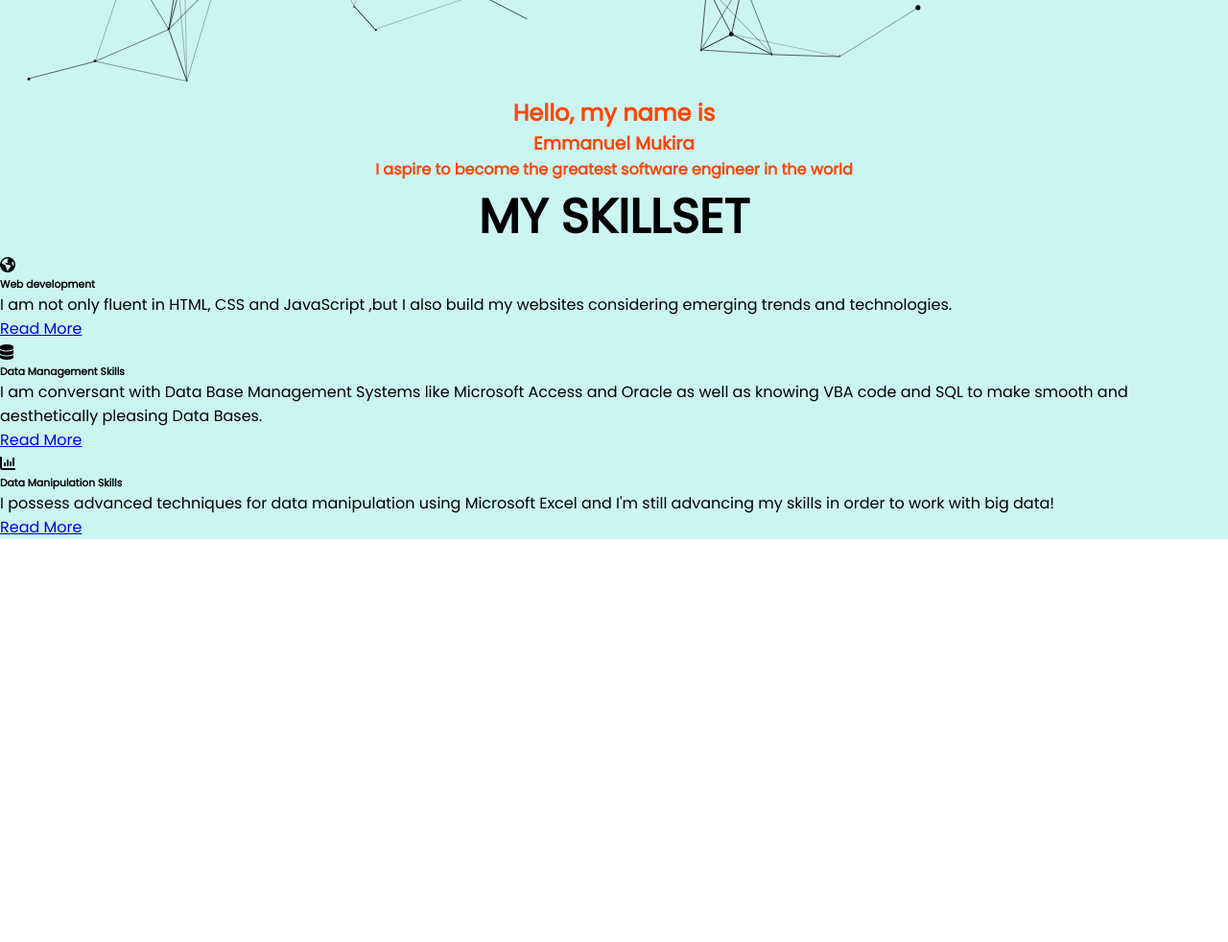
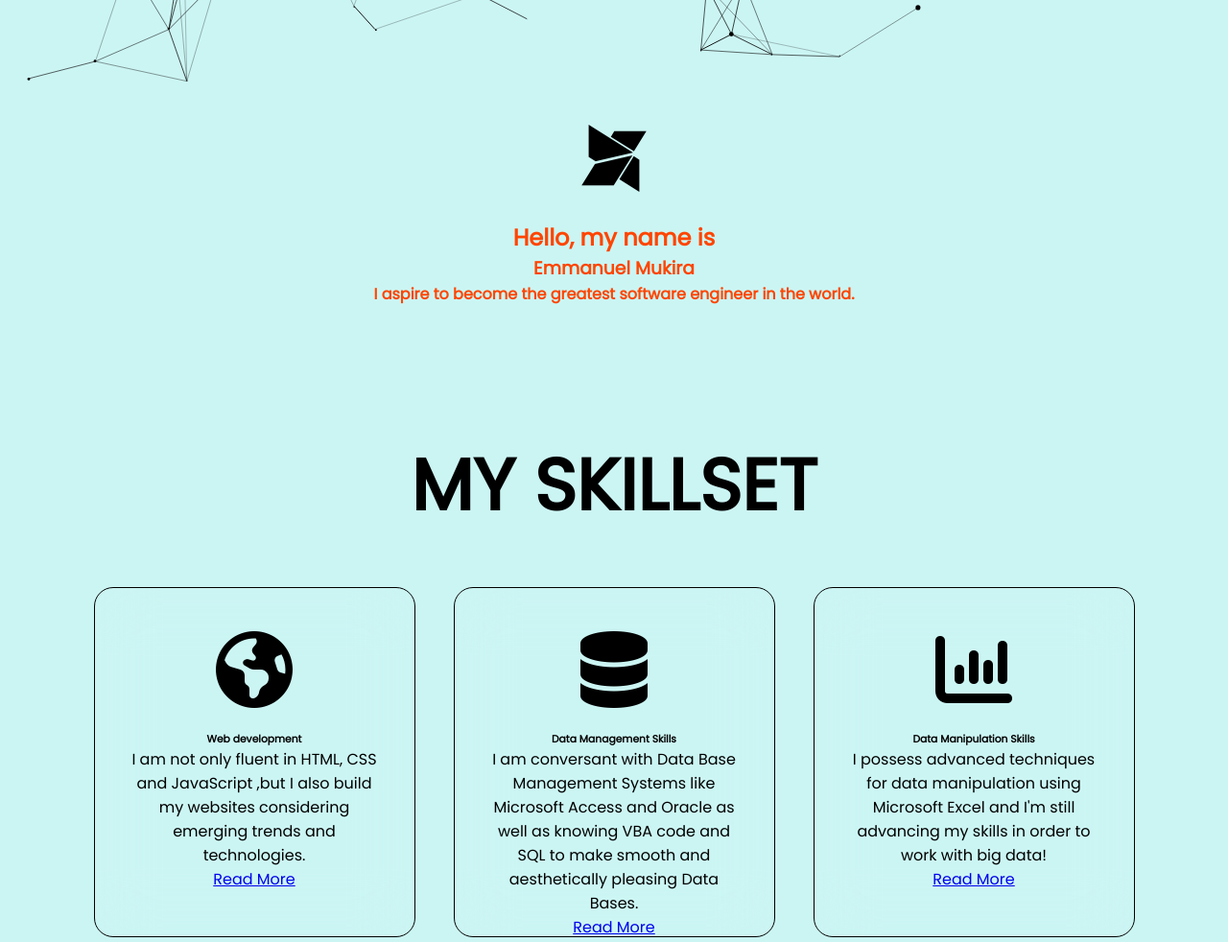
Before and after one commit to emmanuel-mukira/phase-0-project-portfolio, a plain HTML site: page index.html in a window 1280 px wide. Shown: the part 700-1682 px from the top of the page at 96% size. Before the commit the page ends 1262 px from the top, so only its background shows below. Drawn offline with Linux system fonts and the light colour scheme.

Commit message:
Really coming together

```diff
--- a/index.html
+++ b/index.html
@@ -16,7 +16,7 @@
     <canvas class="background"></canvas>
     <div class="hero">
         <nav>
-            <h1 class="slogo">WELCOME TO MY PORTFOLIO</h1>
+            <h1 class="logo">WELCOME TO MY PORTFOLIO</h1>
             <ul>
                 <li><a href="#">Home</a></li>
                 <li><a href="#">Education</a></li>
@@ -27,9 +27,12 @@
         </nav>
     </div>
     <div class="me">
+        <div class="new">
+        <i class="fa fa-modx" aria-hidden="true"></i>
+        </div>
         <h2>Hello, my name is</h2>
         <h3>Emmanuel Mukira</h3>
-        <h4>I aspire to become the greatest software engineer in the world</h4>
+        <h4>I aspire to become the greatest software engineer in the world.</h4>
     </div>
     <div class="skills" id="skills">
         <div class="title">
--- a/script.css
+++ b/script.css
@@ -43,8 +43,10 @@ span{
 }
 h5{
     text-align:center;
-    font-size: 50px;
+    font-size: 75px;
     color:black;
+    width: 1130px;
+    margin: 30px auto;
 }
 nav ul li a{
     display:  flex;
@@ -75,3 +77,43 @@ h2,h3,h4{
     text-align:center;
     color:orangered;
 }
+.skills{
+    width:100%;
+    padding: 100px 0px;
+}
+.cardbox{
+    display:flex;
+    justify-content:center;
+    align-items:center;
+    min-height: 400px;
+}
+.card{
+    height: 365px;
+    width: 335px;
+    padding: 20px 35px;
+    border-radius: 20px;
+    margin: 20px;
+    position: relative;
+    overflow: hidden;
+    text-align: center;
+    color: black;
+    border: 1px solid;
+    backdrop-filter: blur(30px);
+    -webkit-backdrop-filter: blur(30px);
+}
+.card i{
+    font-size:80px;
+    display: block;
+    text-align: center;
+    color: black;
+    font-weight:bold;
+    margin:25px 0px;
+}
+.new i{
+    font-size:80px;
+    display: block;
+    text-align: center;
+    color: black;
+    font-weight:bold;
+    margin:25px 0px;
+}
```
